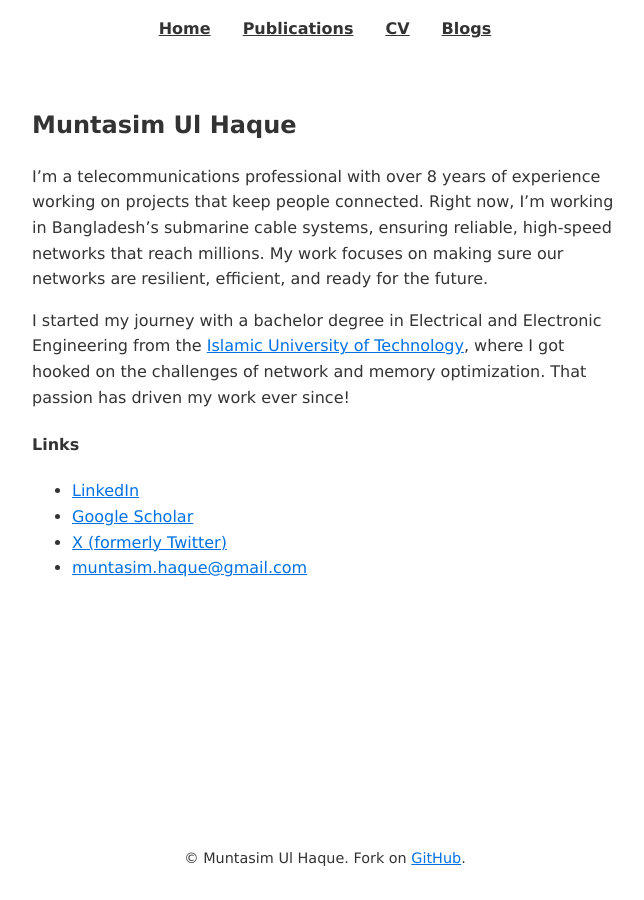
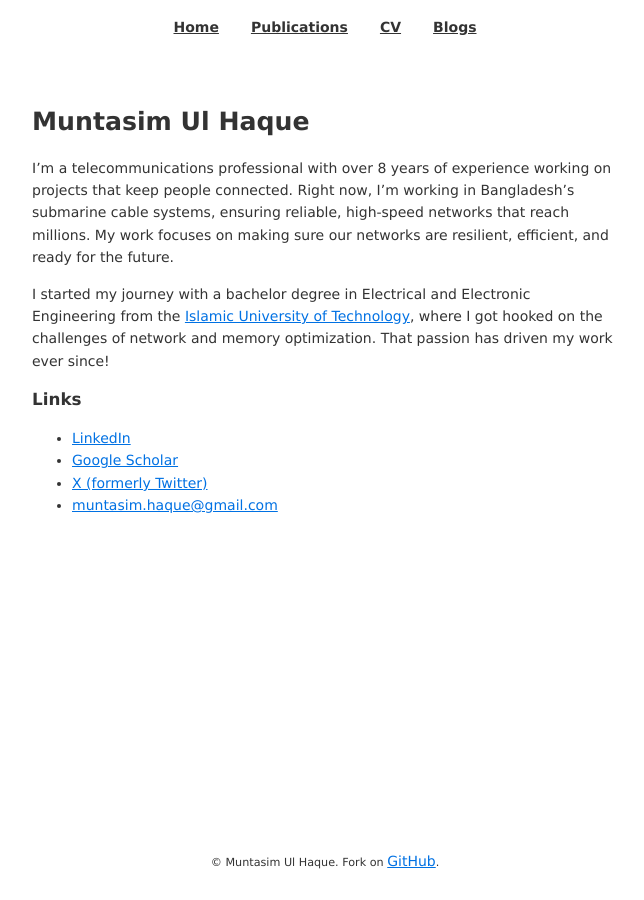
Before and after one commit to muntasimulhaque/muntasimulhaque.github.io, a Jekyll site: the page built from index.md, in a window 1280 px wide. Shown: the whole page, without its empty margins (315-959 px from the left). Built offline with Jekyll 4.4.1, drawn with Linux system fonts in a browser that asks for light colours.

Commit message:
Update main.css

```diff
--- a/assets/css/main.css
+++ b/assets/css/main.css
@@ -19,17 +19,41 @@ body {
     padding: 0;
     width: 100%;
     overflow-x: hidden; /* Prevent horizontal scrolling */
+    font-size: 14px; /* Smaller font size for body text */
 }
 
 /* Headings - Use Verdana */
 h1, h2, h3, h4, h5, h6 {
     font-family: Verdana, Geneva, sans-serif; /* Verdana for headings */
+    margin-top: 0;
+    margin-bottom: 0.5rem;
+}
+
+/* Make h1 smaller */
+h1 {
+    font-size: 1.8em; /* Reduced size for h1 */
+}
+
+/* Make h2 smaller */
+h2 {
+    font-size: 1.6em; /* Reduced size for h2 */
+}
+
+/* Make h3 smaller */
+h3 {
+    font-size: 1.4em; /* Reduced size for h3 */
+}
+
+/* Make h4, h5, h6 smaller */
+h4, h5, h6 {
+    font-size: 1.2em; /* Reduced size for h4, h5, and h6 */
 }
 
 /* Links */
 a {
     color: var(--link-color);
     text-decoration: underline;
+    font-size: 14px; /* Smaller font size for links */
 }
 
 a:visited {
@@ -90,6 +114,7 @@ nav a {
     color: var(--primary-color); /* Black for navigation links */
     font-weight: bold;
     text-decoration: underline;
+    font-size: 14px; /* Smaller font size for navigation links */
 }
 
 nav a:hover {
@@ -112,6 +137,7 @@ nav a:hover {
 .blog-title a {
     color: var(--link-color);
     text-decoration: none;
+    font-size: 14px; /* Smaller font size for blog title links */
 }
 
 .blog-title a:hover {
@@ -121,13 +147,13 @@ nav a:hover {
 .blog-date {
     display: block;
     color: var(--text-color); /* Using text color for consistency */
-    font-size: 0.9em;
+    font-size: 0.8em; /* Smaller font size for blog date */
     margin-top: 0.1rem;
 }
 
 /* Blog post styles */
 .blog-post h1 {
-    font-size: 1.5em;  /* Reduce font size to be closer to other headings */
+    font-size: 1.4em;  /* Reduce font size to be closer to other headings */
     color: var(--primary-color);
     margin-top: 0;
     margin-bottom: 0.5rem;
@@ -140,7 +166,7 @@ nav a:hover {
 .blog-post .blog-date {
     display: block;
     color: var(--text-color); /* Using text color for consistency */
-    font-size: 0.9em;
+    font-size: 0.8em; /* Smaller font size for blog post date */
     margin-top: 0.2rem; /* Small margin to separate the date from the title */
     margin-bottom: 1rem; /* Adjust space between date and content */
 }
@@ -173,7 +199,7 @@ footer {
     text-align: center;
     padding: 1rem;
     color: var(--text-color); /* Using text color for the footer */
-    font-size: 0.9em;
+    font-size: 0.8em; /* Smaller font size for footer */
     margin-top: 2rem;
     width: 100%;
     box-sizing: border-box;
@@ -222,5 +248,6 @@ footer {
         padding: 0.5rem 1rem;
         color: var(--primary-color);
         text-decoration: none;
+        font-size: 14px; /* Smaller font size for mobile navigation */
     }
 }
```
